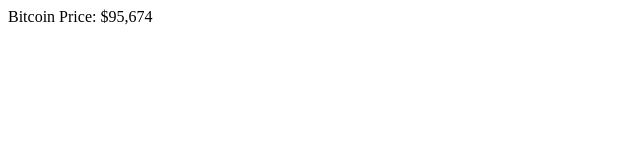
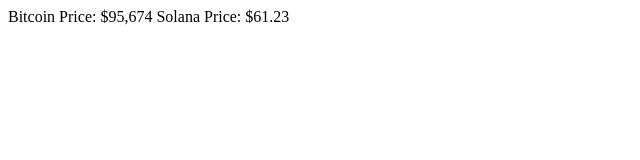
Before and after one commit to Florenz23/amazing-website, a plain HTML site: page index.html in a window 1280 px wide. Shown: the whole page, without its empty margins (0-640 px from the left). Drawn offline with Linux system fonts and the light colour scheme.

Commit message:
Add Solana price display

```diff
--- a/index.html
+++ b/index.html
@@ -2,5 +2,6 @@
 <html>
 <body>
 Bitcoin Price: $95,674
+Solana Price: $61.23
 </body>
 </html>
```
